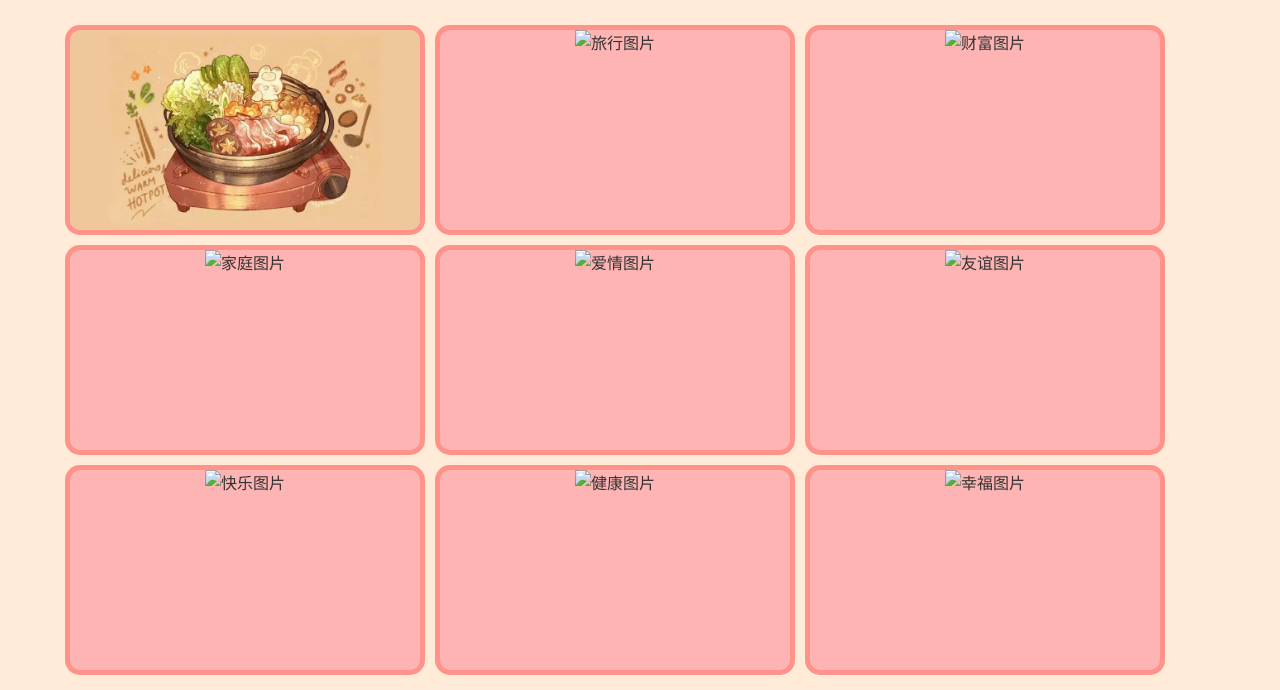
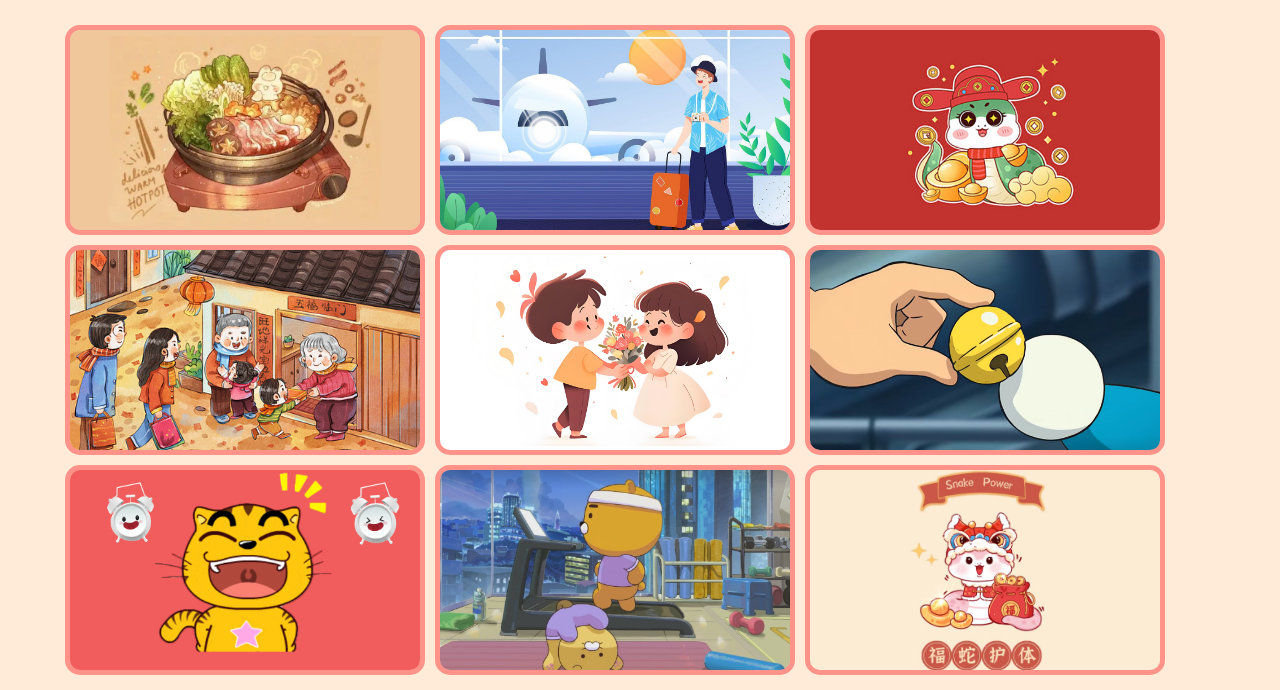
Before and after one commit to shuohuangjia43/MyWeb, a plain HTML site: page index.html in a window 1280 px wide. Shown: the part 149-839 px from the top of the page. Drawn offline with Linux system fonts and the light colour scheme.

Commit message:
Update index.html

```diff
--- a/index.html
+++ b/index.html
@@ -141,7 +141,7 @@
     <div class="cards-container">
         <!-- 第一张：美食 -->
         <div class="card">
-            <img src="/MyWeb/新年网页/phone/food.png" alt="美食图片" />
+            <img src="/MyWeb/source/photo/food.png" alt="美食图片" />
             <div class="card__content">
                 <p class="card__title">享受美味的佳肴</p>
                 <p class="card__description">愿您在新的一年里，想吃什么就吃什么，每餐都是美味的享受。祝您蛇年大吉，吃遍天下美食！美食与欢笑常伴，幸福与健康相随。</p>
@@ -150,7 +150,7 @@
 
         <!-- 第二张：远方 -->
         <div class="card">
-            <img src="/MyWeb/soucre/photo/tour.png" alt="旅行图片" />
+            <img src="/MyWeb/source/photo/tour.png" alt="旅行图片" />
             <div class="card__content">
                 <p class="card__title">探索远方的美景</p>
                 <p class="card__description">愿您在新的一年里，有机会去探索远方的美景，体验不同的文化和风景。祝您旅途愉快，平安归来，带着满满的回忆和快乐。</p>
@@ -159,7 +159,7 @@
 
         <!-- 第三张：财富 -->
         <div class="card">
-            <img src="/MyWeb/soucre/photo/fortune.png" alt="财富图片" />
+            <img src="/MyWeb/source/photo/fortune.png" alt="财富图片" />
             <div class="card__content">
                 <p class="card__title">蒸蒸日上的财富</p>
                 <p class="card__description">愿您在新的一年里，事业蒸蒸日上，财源广进。祝您在工作中获得更多的机会和成功，实现财务自由，生活更加富足。</p>
@@ -168,7 +168,7 @@
 
         <!-- 第四张：家庭 -->
         <div class="card">
-            <img src="/MyWeb/soucre/photo/family.png" alt="家庭图片" />
+            <img src="/MyWeb/source/photo/family.png" alt="家庭图片" />
             <div class="card__content">
                 <p class="card__title">温馨的家庭时光</p>
                 <p class="card__description">愿您在新的一年里，与家人共度更多温馨的时光，共享天伦之乐。祝您的家庭和睦幸福，每一个日子都充满爱与温暖。</p>
@@ -177,7 +177,7 @@
 
         <!-- 第五张：爱情 -->
         <div class="card">
-            <img src="/MyWeb/soucre/photo/love.png" alt="爱情图片" />
+            <img src="/MyWeb/source/photo/love.png" alt="爱情图片" />
             <div class="card__content">
                 <p class="card__title">甜蜜的爱情故事</p>
                 <p class="card__description">愿您在新的一年里，找到真爱或继续与爱人相伴，度过每一个美好的时刻。祝您的爱情之路充满甜蜜与浪漫，幸福美满。</p>
@@ -186,7 +186,7 @@
 
         <!-- 第六张：友谊 -->
         <div class="card">
-            <img src="/MyWeb/soucre/photo/friendship.png" alt="友谊图片" />
+            <img src="/MyWeb/source/photo/friendship.png" alt="友谊图片" />
             <div class="card__content">
                 <p class="card__title">珍贵的友谊时光</p>
                 <p class="card__description">愿您在新的一年里，与朋友们共同度过更多美好的时光，分享彼此的喜怒哀乐。祝您的友谊长存，永远充满欢声笑语。</p>
@@ -195,7 +195,7 @@
 
         <!-- 第七张：快乐 -->
         <div class="card">
-            <img src="/MyWeb/soucre/photo/happiness.png" alt="快乐图片" />
+            <img src="/MyWeb/source/photo/happiness.png" alt="快乐图片" />
             <div class="card__content">
                 <p class="card__title">拥抱纯粹的快乐</p>
                 <p class="card__description">愿您在新的一年里，每天都充满欢笑和快乐。无论遇到什么困难，都能保持乐观的心态，享受生活的每一个瞬间。</p>
@@ -204,7 +204,7 @@
 
         <!-- 第八张：健康 -->
         <div class="card">
-            <img src="/MyWeb/soucre/photo/health.png" alt="健康图片" />
+            <img src="/MyWeb/source/photo/health.png" alt="健康图片" />
             <div class="card__content">
                 <p class="card__title">拥有健康的体魄</p>
                 <p class="card__description">愿您在新的一年里，身体健康，精力充沛。祝您通过良好的生活习惯和适当的运动，保持最佳状态，迎接每一个挑战。</p>
@@ -213,7 +213,7 @@
 
         <!-- 第九张：幸福 -->
         <div class="card">
-            <img src="/MyWeb/soucre/photo/blessing.png" alt="幸福图片" />
+            <img src="/MyWeb/source/photo/blessing.png" alt="幸福图片" />
             <div class="card__content">
                 <p class="card__title">收获满满的幸福</p>
                 <p class="card__description">愿您在新的一年里，生活充满幸福与满足感。无论是在事业、家庭还是个人成长方面，都能达到自己理想中的状态，享受生活的美好。</p>
@@ -222,7 +222,7 @@
     </div>
 
     <div class="music-toggle" onclick="toggleMusic()" style="position: absolute; top: 20px; right: 20px; display: flex; align-items: center; cursor: pointer;">
-        <img id="musicToggle" src="/MyWeb/soucre/photo/close.png" alt="音乐开关" style="width: 50px; height: 50px;">
+        <img id="musicToggle" src="/MyWeb/source/photo/close.png" alt="音乐开关" style="width: 50px; height: 50px;">
     </div>
 
     <audio id="backgroundMusic" preload="auto" loop>
@@ -245,10 +245,10 @@
         function toggleMusic() {
             if (audio.paused) {
                 audio.play();
-                musicToggle.src = '/MyWeb/soucre/photo/open.png'; // 播放时显示的图标
+                musicToggle.src = '/MyWeb/source/photo/open.png'; // 播放时显示的图标
             } else {
                 audio.pause();
-                musicToggle.src = '/MyWeb/soucre/photo/close.png'; // 暂停时显示的图标
+                musicToggle.src = '/MyWeb/source/photo/close.png'; // 暂停时显示的图标
             }
         }
     </script>
```
